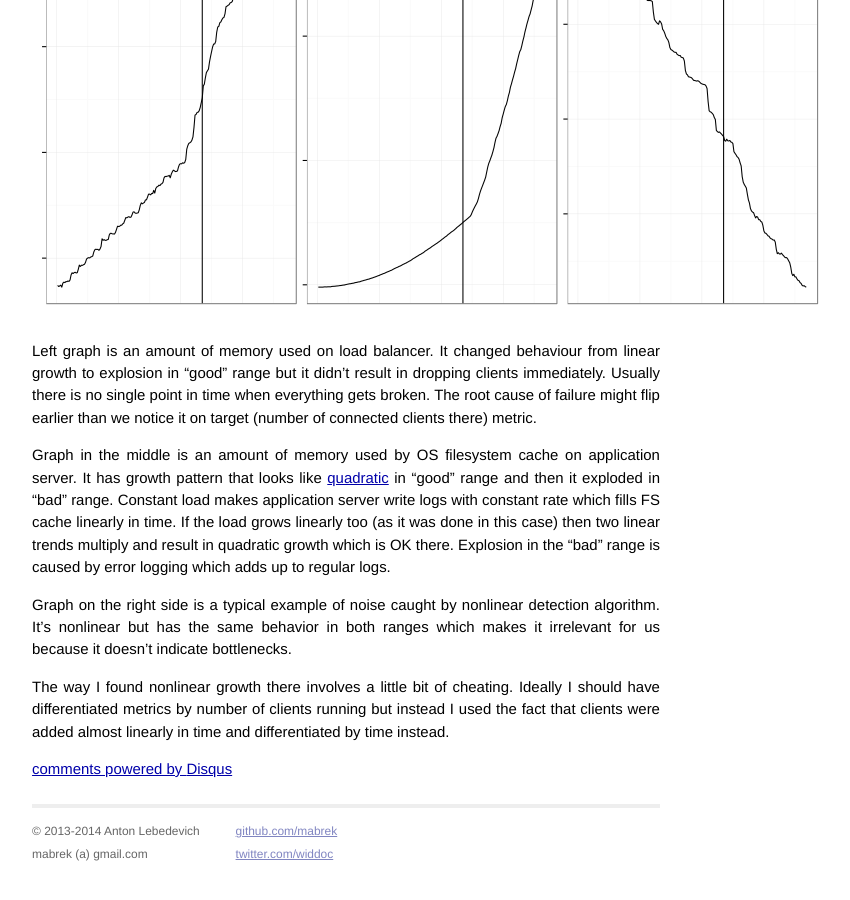
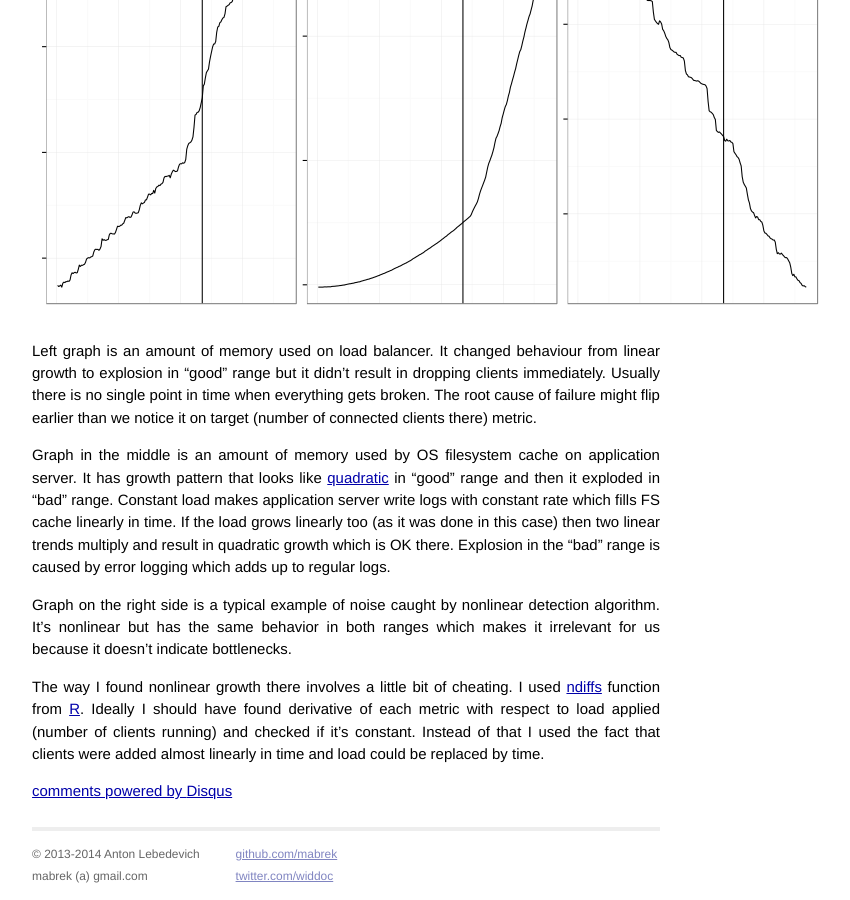
Before and after one commit to mabrek/mabrek.github.io, a Jekyll site: the page built from _posts/2014-02-14-statistics-for-monitoring-load-testing.md, in a window 1280 px wide and 900 px high, scrolled down 5732 px. Shown: the whole window, without its empty margins (294-1144 px from the left). Built offline with Jekyll 4.4.1, drawn with Linux system fonts in a browser that asks for light colours; Markdown is read by kramdown in place of the engine named in the settings; comment, search, counter and statistics services are not loaded; before the commit the page ends 6609 px from its top, so only the background shows below that.

Commit message:
rephrase derivative/differences

```diff
--- a/_posts/2014-02-14-statistics-for-monitoring-load-testing.md
+++ b/_posts/2014-02-14-statistics-for-monitoring-load-testing.md
@@ -83,4 +83,4 @@ Graph in the middle is an amount of memory used by OS filesystem cache on applic
 
 Graph on the right side is a typical example of noise caught by nonlinear detection algorithm. It's nonlinear but has the same behavior in both ranges which makes it irrelevant for us because it doesn't indicate bottlenecks.
 
-The way I found nonlinear growth there involves a little bit of cheating. Ideally I should have differentiated metrics by number of clients running but instead I used the fact that clients were added almost linearly in time and differentiated by time instead.
+The way I found nonlinear growth there involves a little bit of cheating. I used [ndiffs](http://www.inside-r.org/packages/cran/forecast/docs/ndiffs) function from [R](http://www.r-project.org/). Ideally I should have found derivative of each metric with respect to load applied (number of clients running) and checked if it's constant. Instead of that I used the fact that clients were added almost linearly in time and load could be replaced by time.
```
